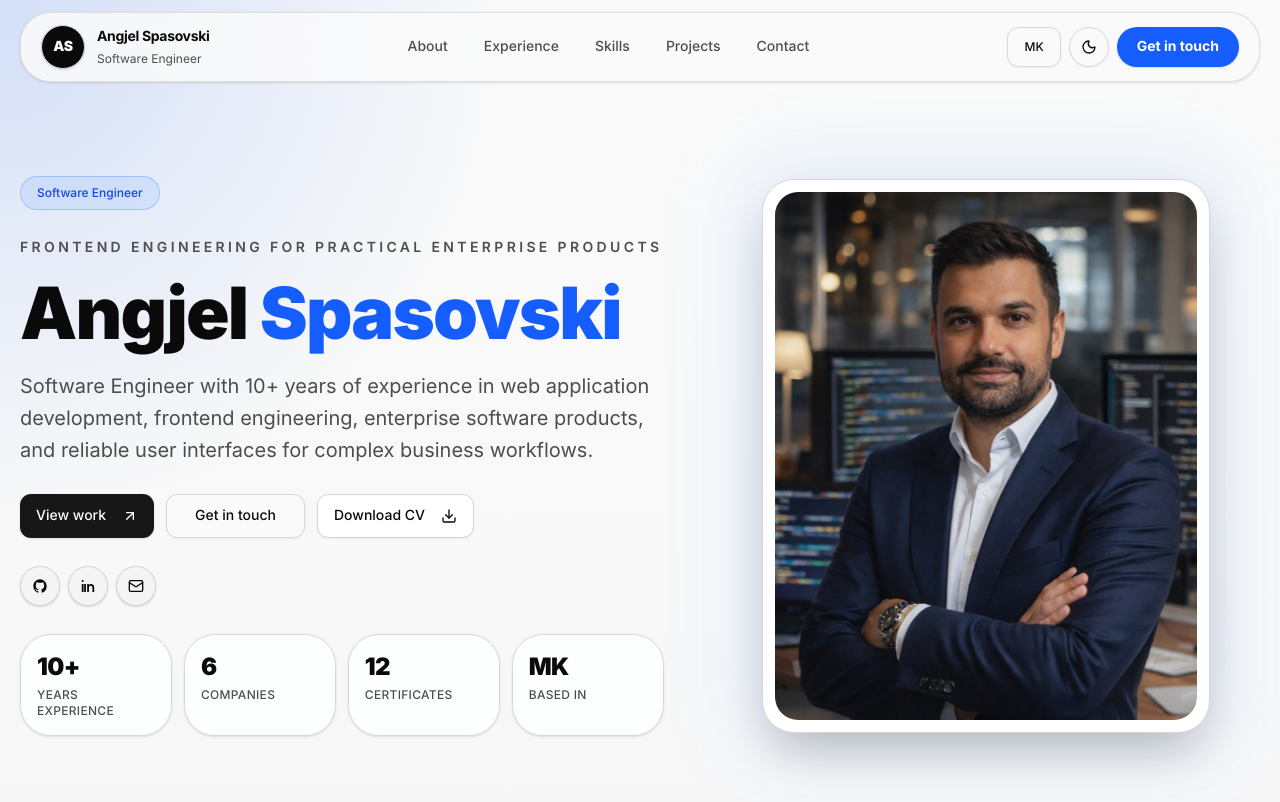
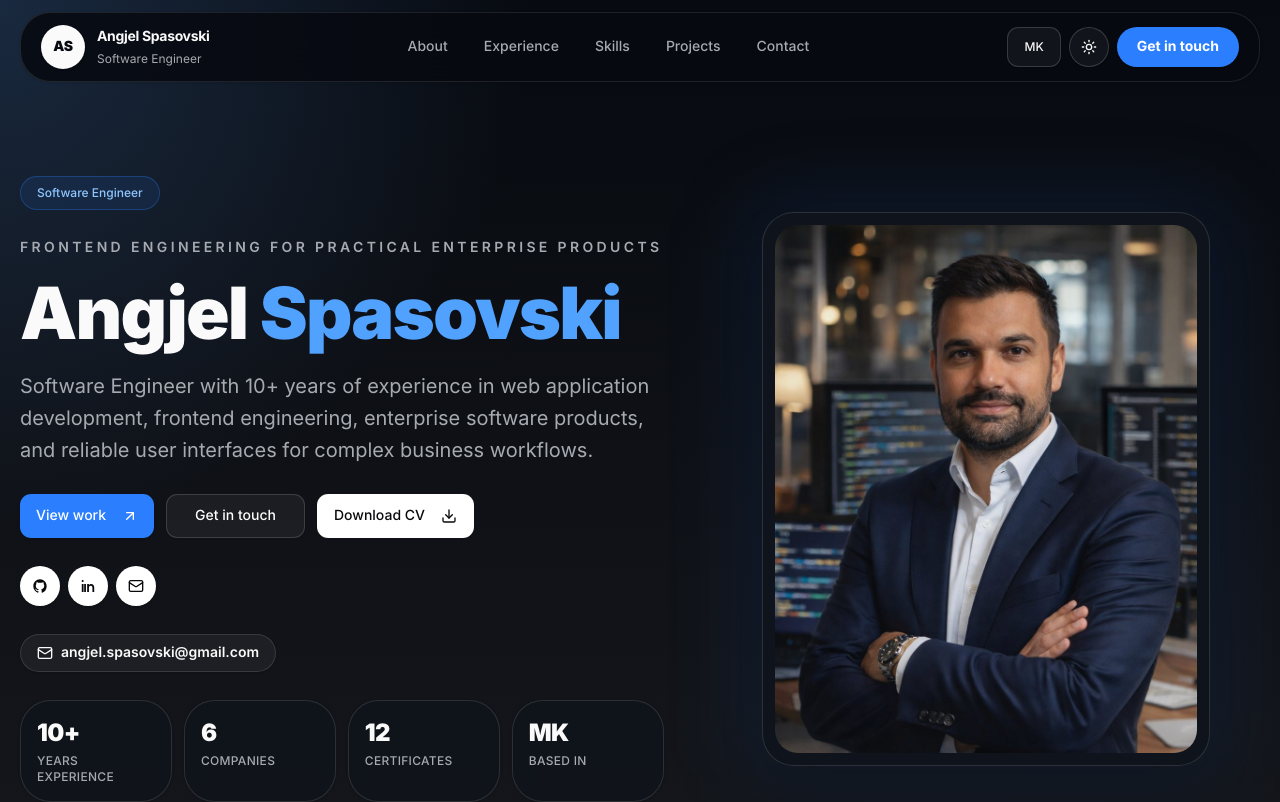
Before and after one commit to AngjelSpasovski/portfolio, a Next.js app: page / in a window 1280 px wide. Shown: the top 802 px of the page. Built offline with nearby package versions, Linux system fonts and the light colour scheme.

Commit message:
default theme

```diff
--- a/src/app/layout.tsx
+++ b/src/app/layout.tsx
@@ -46,7 +46,7 @@ export default function RootLayout({
   children: React.ReactNode;
 }>) {
   return (
-    <html lang="en" data-scroll-behavior="smooth" suppressHydrationWarning>
+    <html lang="en" className="dark" data-scroll-behavior="smooth" suppressHydrationWarning>
       <body className="min-h-screen bg-background font-sans text-foreground antialiased">
         <ThemeProvider>
           <TooltipProvider>{children}</TooltipProvider>
--- a/src/components/layout/footer.tsx
+++ b/src/components/layout/footer.tsx
@@ -1,3 +1,5 @@
+import { Mail } from "lucide-react";
+
 import { Logo } from "@/components/shared/logo";
 import { SocialLinks } from "@/components/shared/social-links";
 import type { SiteContent } from "@/i18n/content";
@@ -9,6 +11,13 @@ export function Footer({ content }: { content: SiteContent }) {
         <div className="space-y-3">
           <Logo locale={content.locale} />
           <p className="max-w-md text-sm text-muted-foreground">{content.footer}</p>
+          <a
+            href={content.social.email}
+            className="inline-flex items-center gap-2 text-sm font-semibold text-foreground transition-colors hover:text-blue-600 dark:hover:text-blue-300"
+          >
+            <Mail className="size-4" />
+            angjel.spasovski@gmail.com
+          </a>
         </div>
         <SocialLinks
           github={content.social.github}
--- a/src/components/sections/hero.tsx
+++ b/src/components/sections/hero.tsx
@@ -1,6 +1,6 @@
 import Image from "next/image";
 import Link from "next/link";
-import { ArrowUpRight, Download } from "lucide-react";
+import { ArrowUpRight, Download, Mail } from "lucide-react";
 
 import { Badge } from "@/components/ui/badge";
 import { buttonVariants } from "@/components/ui/button";
@@ -87,6 +87,14 @@ export function Hero({ content }: { content: SiteContent }) {
             }}
           />
 
+          <a
+            href={content.social.email}
+            className="inline-flex w-fit items-center gap-2 rounded-full border border-border bg-card/70 px-4 py-2 text-sm font-semibold text-foreground shadow-sm transition-colors hover:border-blue-500 hover:text-blue-600 dark:bg-white/5 dark:hover:text-blue-300"
+          >
+            <Mail className="size-4" />
+            angjel.spasovski@gmail.com
+          </a>
+
           <div className="grid max-w-2xl grid-cols-2 gap-3 sm:grid-cols-4">
             {content.hero.stats.map((stat) => (
               <div
--- a/src/components/theme-provider.tsx
+++ b/src/components/theme-provider.tsx
@@ -13,7 +13,7 @@ const ThemeContext = React.createContext<ThemeContextValue | null>(null);
 
 function getThemeSnapshot(): Theme {
   if (typeof window === "undefined") {
-    return "light";
+    return "dark";
   }
 
   const stored = window.localStorage.getItem("portfolio-theme");
@@ -21,7 +21,7 @@ function getThemeSnapshot(): Theme {
     return stored;
   }
 
-  return window.matchMedia("(prefers-color-scheme: dark)").matches ? "dark" : "light";
+  return "dark";
 }
 
 function subscribeToThemeChanges(callback: () => void) {
@@ -43,7 +43,7 @@ export function ThemeProvider({ children }: { children: React.ReactNode }) {
   const theme: Theme = React.useSyncExternalStore<Theme>(
     subscribeToThemeChanges,
     getThemeSnapshot,
-    () => "light",
+    () => "dark",
   );
 
   React.useEffect(() => {
```
